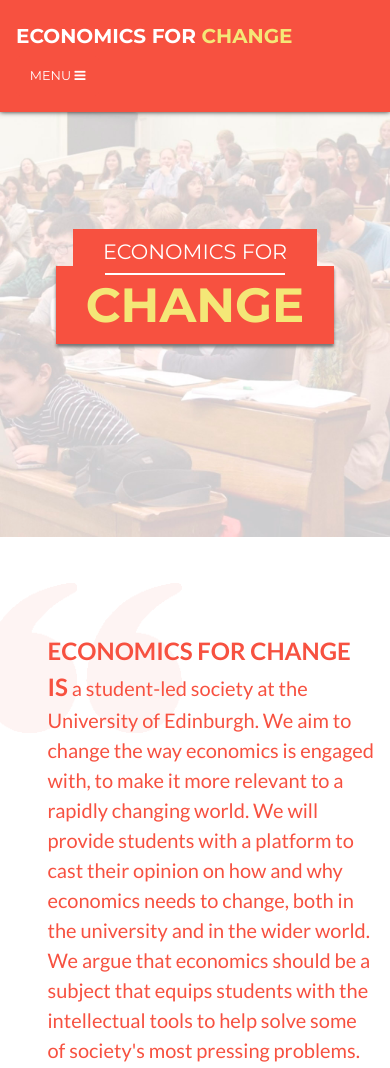
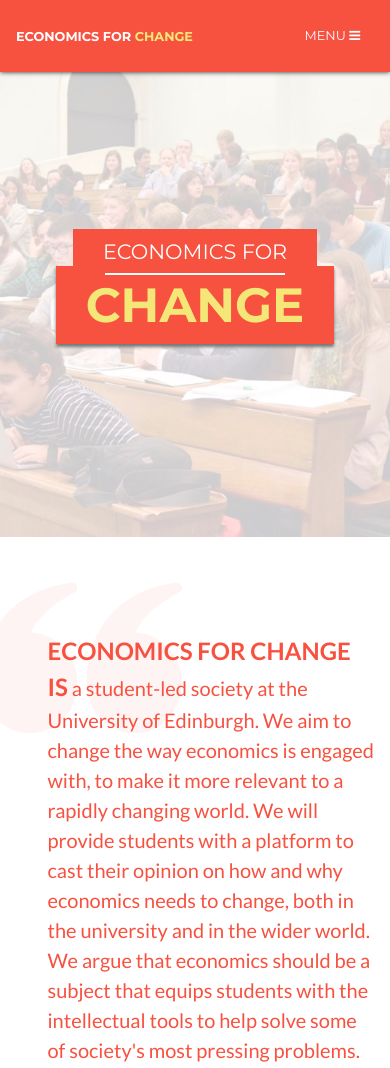
Before and after one commit to fredbeast/fredbeast.github.io, a website: page index.html in a window 390 px wide. Shown: the top 1068 px of the page. Drawn offline with Linux system fonts and the light colour scheme.

Commit message:
initial commit

```diff
--- a/css/main.css
+++ b/css/main.css
@@ -127,7 +127,11 @@
     padding-bottom: 0.3rem; }
     #mainNav.navbar-shrink .navbar-brand {
       font-size: 1.5em; } }
-
+@media (max-width: 409px) {
+  #mainNav .navbar-brand {
+    font-size: 0.8em;
+  }
+}
 header.masthead {
   padding-top: 15rem;
   background: url('../img/cover.jpg') no-repeat center;
```
